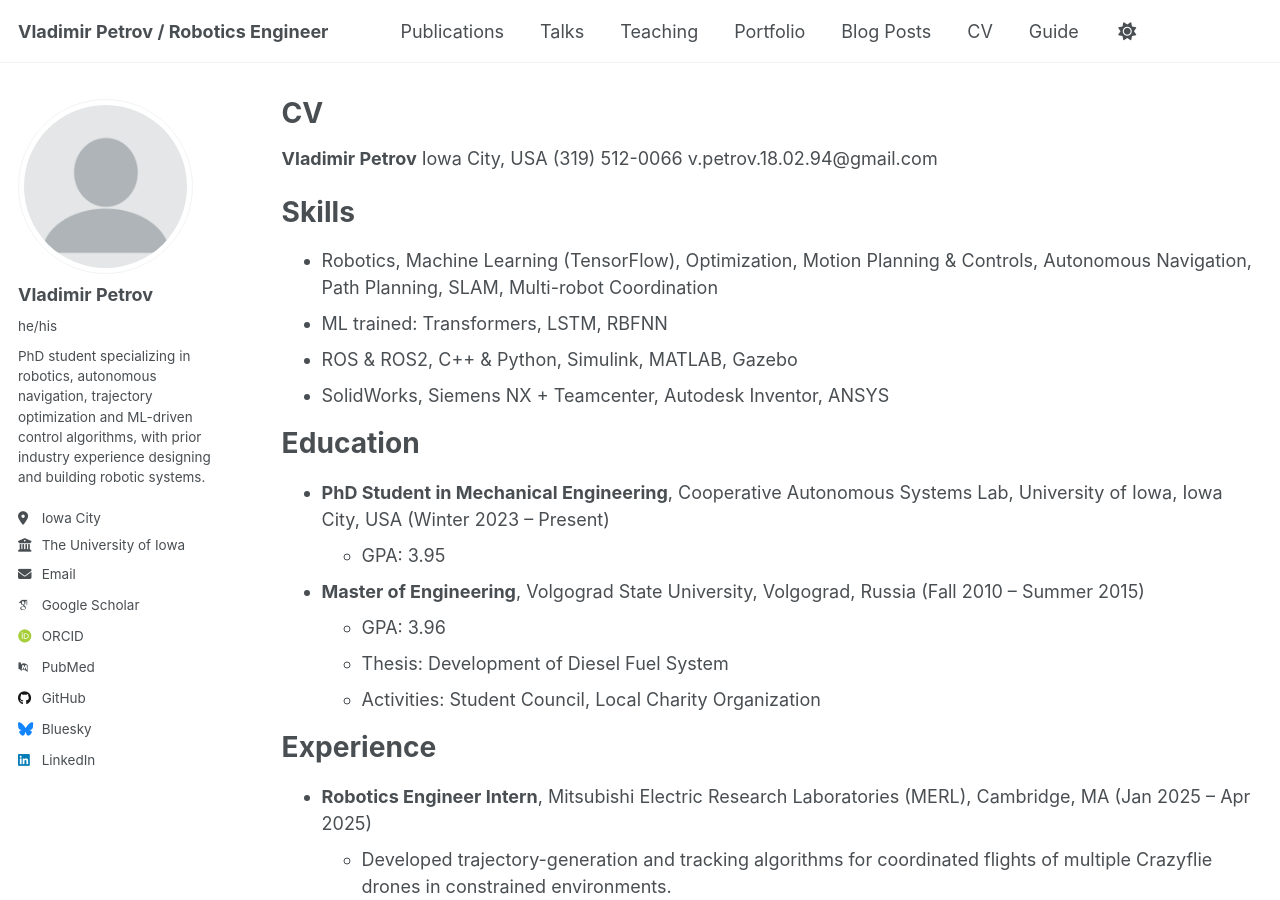
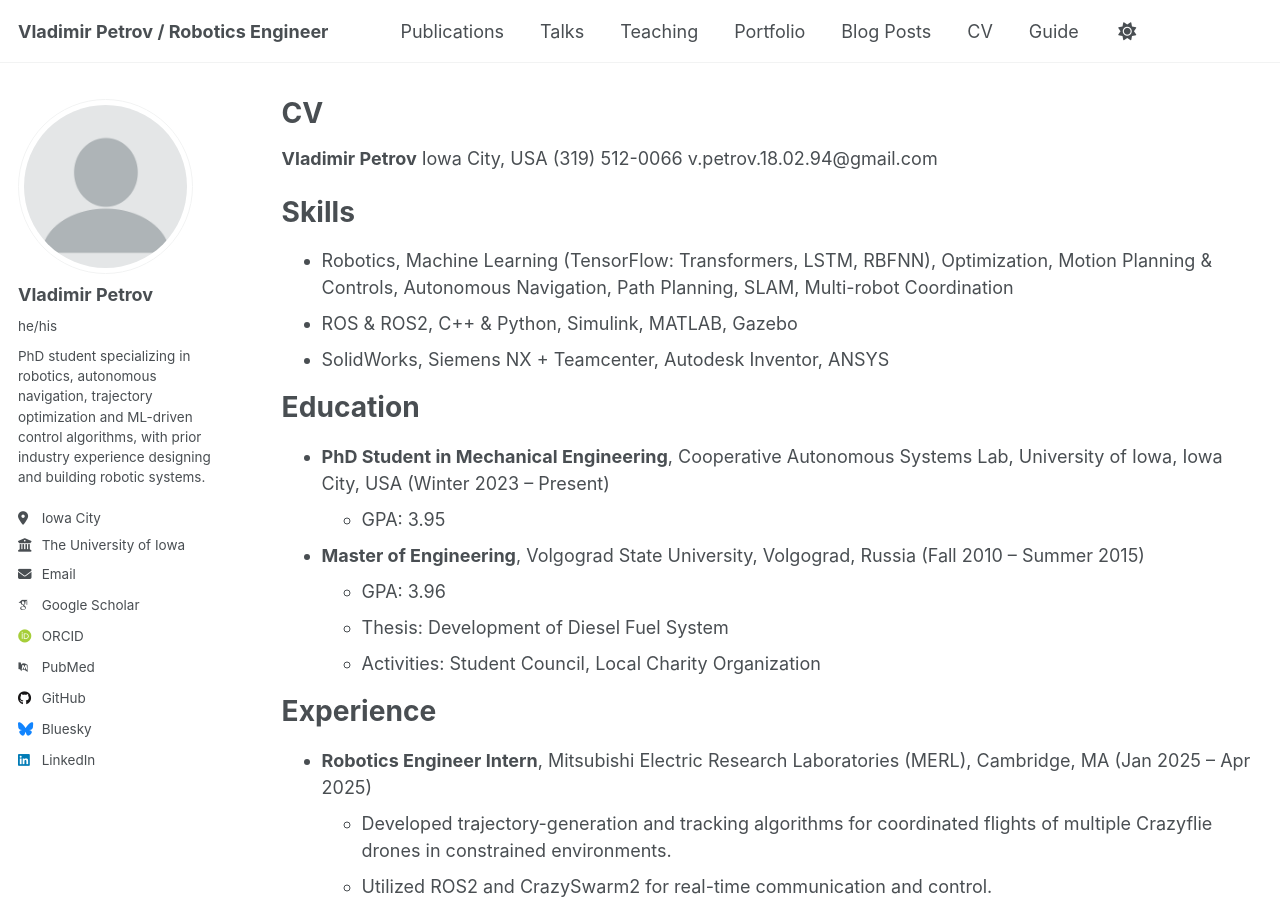
Before and after one commit to wladimirpetrov/wladimirpetrov.github.io, a Jekyll site: the page built from _pages/cv.md, in a window 1280 px wide and 900 px high. Built offline with Jekyll 4.4.1, drawn with Linux system fonts in a browser that asks for light colours; some web fonts are replaced.

Commit message:
cv updated

```diff
--- a/_pages/cv.md
+++ b/_pages/cv.md
@@ -16,8 +16,7 @@ v.petrov.18.02.94@gmail.com
 
 Skills
 ======
-* Robotics, Machine Learning (TensorFlow), Optimization, Motion Planning & Controls, Autonomous Navigation, Path Planning, SLAM, Multi-robot Coordination
-* ML trained: Transformers, LSTM, RBFNN
+* Robotics, Machine Learning (TensorFlow: Transformers, LSTM, RBFNN), Optimization, Motion Planning & Controls, Autonomous Navigation, Path Planning, SLAM, Multi-robot Coordination
 * ROS & ROS2, C++ & Python, Simulink, MATLAB, Gazebo
 * SolidWorks, Siemens NX + Teamcenter, Autodesk Inventor, ANSYS
 
```
